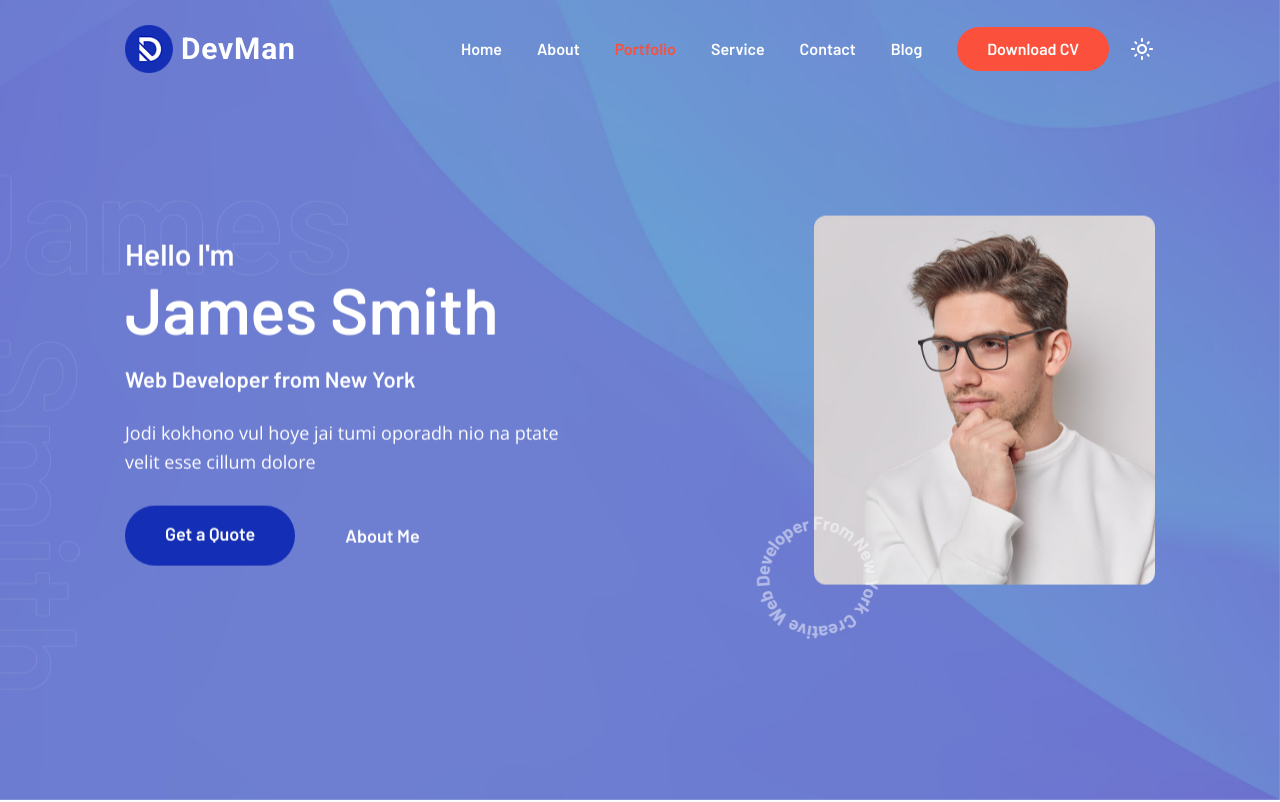
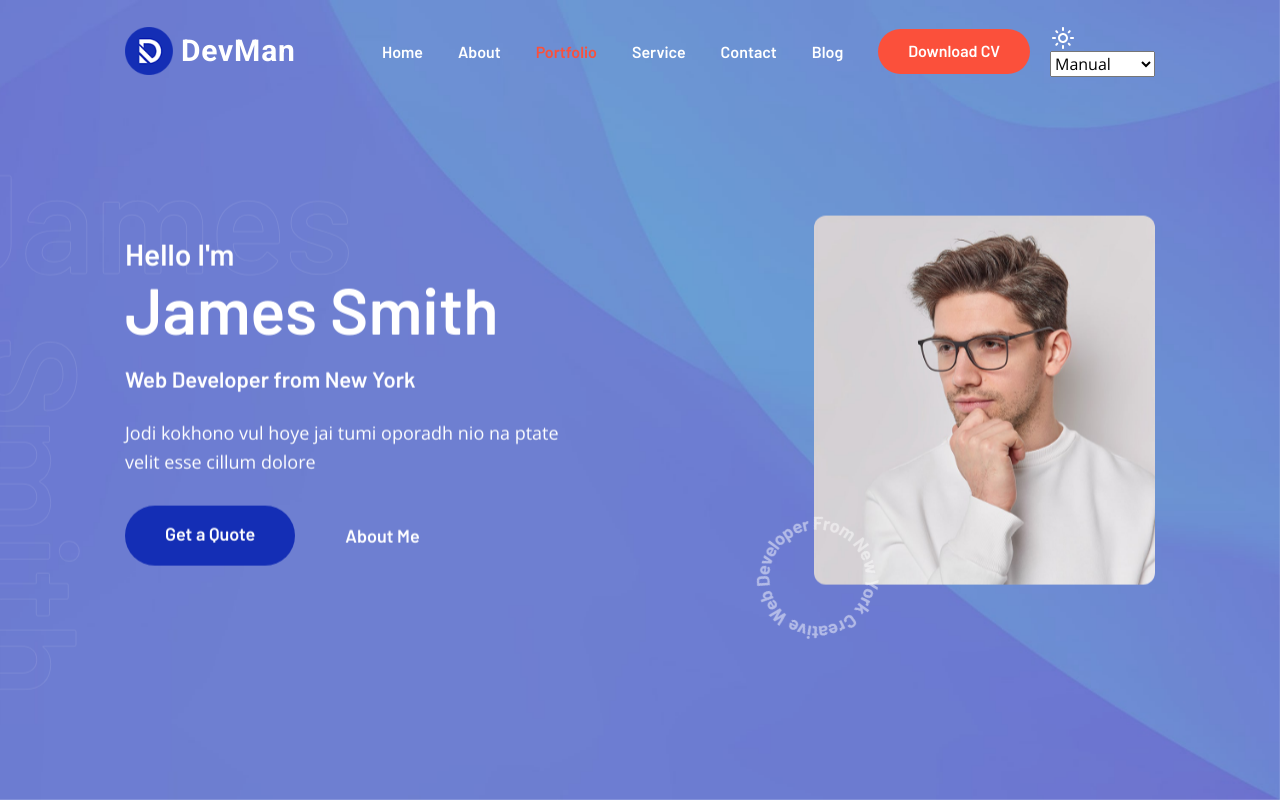
Before and after one commit to phamday997/Portfolio-ReactTypeScript, a React (Create React App) app: page / in a window 1280 px wide. Shown: the top 802 px of the page. Built offline with nearby package versions, Linux system fonts and the light colour scheme.

Commit message:
add auto mode theme

```diff
--- a/src/App.tsx
+++ b/src/App.tsx
@@ -7,6 +7,7 @@ import React from "react";
 import Header from "./components/Header";
 import Footer from "./components/Footer";
 import { HeroHeader, MouseCursor, ScrollTop } from "./components";
+import { ThemeProvider } from "./context";
 import {
   OverviewInfor,
   About,
@@ -19,6 +20,7 @@ import {
 
 const App: React.FC = () => {
   return (
+    <ThemeProvider>
       <div className="dp-portfolio-all-wrap">
         <Header />
         <main id="main" className="site-main">
@@ -35,6 +37,7 @@ const App: React.FC = () => {
         <MouseCursor />
         <ScrollTop />
       </div>
+    </ThemeProvider>
   );
 };
 
--- a/src/components/ThemeMode.tsx
+++ b/src/components/ThemeMode.tsx
@@ -1,36 +1,47 @@
-import React, { useEffect, useState, ForwardedRef } from "react";
+import React, { ForwardedRef } from "react";
+import { useTheme } from "../context";
 
 interface ThemeModeProps {}
 
 const ThemeMode = React.forwardRef<HTMLButtonElement, ThemeModeProps>(
   (props, ref: ForwardedRef<HTMLButtonElement>) => {
-    const [theme, setTheme] = useState<"light" | "dark">("light");
+    const { theme, mode, toggleTheme, setMode } = useTheme();
 
-    const toggleTheme = () => {
-      const newTheme = theme === "light" ? "dark" : "light";
-      setTheme(newTheme);
-      document.documentElement.setAttribute("data-theme", newTheme);
-      localStorage.setItem("theme", newTheme);
-    };
+    const SunIcon = () => (
+      <svg viewBox="0 0 24 24" width="24" height="24">
+        <path d="M12,9c1.65,0,3,1.35,3,3s-1.35,3-3,3s-3-1.35-3-3S10.35,9,12,9 M12,7c-2.76,0-5,2.24-5,5s2.24,5,5,5s5-2.24,5-5 S14.76,7,12,7L12,7z M2,13l2,0c0.55,0,1-0.45,1-1s-0.45-1-1-1l-2,0c-0.55,0-1,0.45-1,1S1.45,13,2,13z M20,13l2,0c0.55,0,1-0.45,1-1 s-0.45-1-1-1l-2,0c-0.55,0-1,0.45-1,1S19.45,13,20,13z M11,2v2c0,0.55,0.45,1,1,1s1-0.45,1-1V2c0-0.55-0.45-1-1-1S11,1.45,11,2z M11,20v2c0,0.55,0.45,1,1,1s1-0.45,1-1v-2c0-0.55-0.45-1-1-1C11.45,19,11,19.45,11,20z M5.99,4.58c-0.39-0.39-1.03-0.39-1.41,0 c-0.39,0.39-0.39,1.03,0,1.41l1.06,1.06c0.39,0.39,1.03,0.39,1.41,0s0.39-1.03,0-1.41L5.99,4.58z M18.36,16.95 c-0.39-0.39-1.03-0.39-1.41,0c-0.39,0.39-0.39,1.03,0,1.41l1.06,1.06c0.39,0.39,1.03,0.39,1.41,0c0.39-0.39,0.39-1.03,0-1.41 L18.36,16.95z M19.42,5.99c0.39-0.39,0.39-1.03,0-1.41c-0.39-0.39-1.03-0.39-1.41,0l-1.06,1.06c-0.39,0.39-0.39,1.03,0,1.41 s1.03,0.39,1.41,0L19.42,5.99z M7.05,18.36c0.39-0.39,0.39-1.03,0-1.41c-0.39-0.39-1.03-0.39-1.41,0l-1.06,1.06 c-0.39,0.39-0.39,1.03,0,1.41s1.03,0.39,1.41,0L7.05,18.36z"></path>
+      </svg>
+    );
 
-    useEffect(() => {
-      const savedTheme = localStorage.getItem("theme") || "light";
-      setTheme(savedTheme as "light" | "dark");
-      document.documentElement.setAttribute("data-theme", savedTheme);
-    }, []);
+    const MoonIcon = () => (
+      <svg viewBox="0 0 24 24" width="24" height="24">
+        <path d="M9.37,5.51C9.19,6.15,9.1,6.82,9.1,7.5c0,4.08,3.32,7.4,7.4,7.4c0.68,0,1.35-0.09,1.99-0.27C17.45,17.19,14.93,19,12,19 c-3.86,0-7-3.14-7-7C5,9.07,6.81,6.55,9.37,5.51z M12,3c-4.97,0-9,4.03-9,9s4.03,9,9,9s9-4.03,9-9c0-0.46-0.04-0.92-0.1-1.36 c-0.98,1.37-2.58,2.26-4.4,2.26c-2.98,0-5.4-2.42-5.4-5.4c0-1.81,0.89-3.42,2.26-4.4C12.92,3.04,12.46,3,12,3L12,3z"></path>
+      </svg>
+    );
+
+    const AutoIcon =
+      mode === "auto" && (theme === "light" ? <SunIcon /> : <MoonIcon />);
 
     return (
-      <button onClick={toggleTheme} className="theme-toggle" ref={ref}>
-        {theme === "light" ? (
-          <svg viewBox="0 0 24 24" width="24" height="24">
-            <path d="M12,9c1.65,0,3,1.35,3,3s-1.35,3-3,3s-3-1.35-3-3S10.35,9,12,9 M12,7c-2.76,0-5,2.24-5,5s2.24,5,5,5s5-2.24,5-5 S14.76,7,12,7L12,7z M2,13l2,0c0.55,0,1-0.45,1-1s-0.45-1-1-1l-2,0c-0.55,0-1,0.45-1,1S1.45,13,2,13z M20,13l2,0c0.55,0,1-0.45,1-1 s-0.45-1-1-1l-2,0c-0.55,0-1,0.45-1,1S19.45,13,20,13z M11,2v2c0,0.55,0.45,1,1,1s1-0.45,1-1V2c0-0.55-0.45-1-1-1S11,1.45,11,2z M11,20v2c0,0.55,0.45,1,1,1s1-0.45,1-1v-2c0-0.55-0.45-1-1-1C11.45,19,11,19.45,11,20z M5.99,4.58c-0.39-0.39-1.03-0.39-1.41,0 c-0.39,0.39-0.39,1.03,0,1.41l1.06,1.06c0.39,0.39,1.03,0.39,1.41,0s0.39-1.03,0-1.41L5.99,4.58z M18.36,16.95 c-0.39-0.39-1.03-0.39-1.41,0c-0.39,0.39-0.39,1.03,0,1.41l1.06,1.06c0.39,0.39,1.03,0.39,1.41,0c0.39-0.39,0.39-1.03,0-1.41 L18.36,16.95z M19.42,5.99c0.39-0.39,0.39-1.03,0-1.41c-0.39-0.39-1.03-0.39-1.41,0l-1.06,1.06c-0.39,0.39-0.39,1.03,0,1.41 s1.03,0.39,1.41,0L19.42,5.99z M7.05,18.36c0.39-0.39,0.39-1.03,0-1.41c-0.39-0.39-1.03-0.39-1.41,0l-1.06,1.06 c-0.39,0.39-0.39,1.03,0,1.41s1.03,0.39,1.41,0L7.05,18.36z"></path>
-          </svg>
-        ) : (
-          <svg viewBox="0 0 24 24" width="24" height="24">
-            <path d="M9.37,5.51C9.19,6.15,9.1,6.82,9.1,7.5c0,4.08,3.32,7.4,7.4,7.4c0.68,0,1.35-0.09,1.99-0.27C17.45,17.19,14.93,19,12,19 c-3.86,0-7-3.14-7-7C5,9.07,6.81,6.55,9.37,5.51z M12,3c-4.97,0-9,4.03-9,9s4.03,9,9,9s9-4.03,9-9c0-0.46-0.04-0.92-0.1-1.36 c-0.98,1.37-2.58,2.26-4.4,2.26c-2.98,0-5.4-2.42-5.4-5.4c0-1.81,0.89-3.42,2.26-4.4C12.92,3.04,12.46,3,12,3L12,3z"></path>
-          </svg>
+      <div className="theme-toggle-select-wrapper">
+        {mode === "manual" && (
+          <button onClick={toggleTheme} className="theme-toggle" ref={ref}>
+            {theme === "light" ? <SunIcon /> : <MoonIcon />}
+          </button>
         )}
-      </button>
+        {AutoIcon && <span className="auto-icon">{AutoIcon}</span>}
+
+        <div className="theme-toggle-select">
+          <select
+            className="theme-mode-select"
+            value={mode}
+            onChange={(e) => setMode(e.target.value as "manual" | "auto")}
+          >
+            <option value="manual">Manual</option>
+            <option value="auto">Auto Mode</option>
+          </select>
+        </div>
+      </div>
     );
   }
 );
--- /dev/null
+++ b/src/context/ThemeContext.tsx
@@ -0,0 +1,87 @@
+import React, {
+  createContext,
+  useContext,
+  useEffect,
+  useState,
+  ReactNode,
+} from "react";
+
+type ThemeType = "light" | "dark";
+type ModeType = "manual" | "auto";
+
+interface ThemeContextType {
+  theme: ThemeType;
+  mode: ModeType;
+  toggleTheme: () => void;
+  setMode: (mode: ModeType) => void;
+}
+
+const ThemeContext = createContext<ThemeContextType | undefined>(undefined);
+
+export const ThemeProvider: React.FC<{ children: ReactNode }> = ({
+  children,
+}) => {
+  const [theme, setTheme] = useState<ThemeType>("light");
+  const [mode, setMode] = useState<ModeType>("manual");
+
+  const getLocalTimeTheme = () => {
+    const currentHour = new Date().getHours();
+    return currentHour >= 7 && currentHour < 19 ? "light" : "dark";
+  };
+
+  const applyTheme = (theme: ThemeType) => {
+    document.documentElement.setAttribute("data-theme", theme);
+  };
+
+  useEffect(() => {
+    const savedTheme = localStorage.getItem("theme") as ThemeType | null;
+    const savedMode = localStorage.getItem("mode") as ModeType | null;
+
+    if (savedMode === "auto") {
+      setMode("auto");
+      const autoTheme = getLocalTimeTheme();
+      setTheme(autoTheme);
+      applyTheme(autoTheme);
+    } else {
+      setMode(savedMode || "manual");
+      setTheme(savedTheme || "light");
+      applyTheme(savedTheme || "light");
+    }
+  }, []);
+
+  const toggleTheme = () => {
+    if (mode === "auto") return;
+
+    const newTheme = theme === "light" ? "dark" : "light";
+    setTheme(newTheme);
+    applyTheme(newTheme);
+    localStorage.setItem("theme", newTheme);
+  };
+
+  const handleSetMode = (newMode: ModeType) => {
+    setMode(newMode);
+    localStorage.setItem("mode", newMode);
+
+    if (newMode === "auto") {
+      const autoTheme = getLocalTimeTheme();
+      setTheme(autoTheme);
+      applyTheme(autoTheme);
+    }
+  };
+
+  return (
+    <ThemeContext.Provider
+      value={{ theme, mode, toggleTheme, setMode: handleSetMode }}
+    >
+      {children}
+    </ThemeContext.Provider>
+  );
+};
+
+export const useTheme = () => {
+  const context = useContext(ThemeContext);
+  if (!context) {
+    throw new Error("useTheme must be used within a ThemeProvider");
+  }
+  return context;
+};
--- /dev/null
+++ b/src/context/index.ts
@@ -0,0 +1 @@
+export * from "./ThemeContext";
```
Lines whose indentation alone changed are shown as unchanged.
